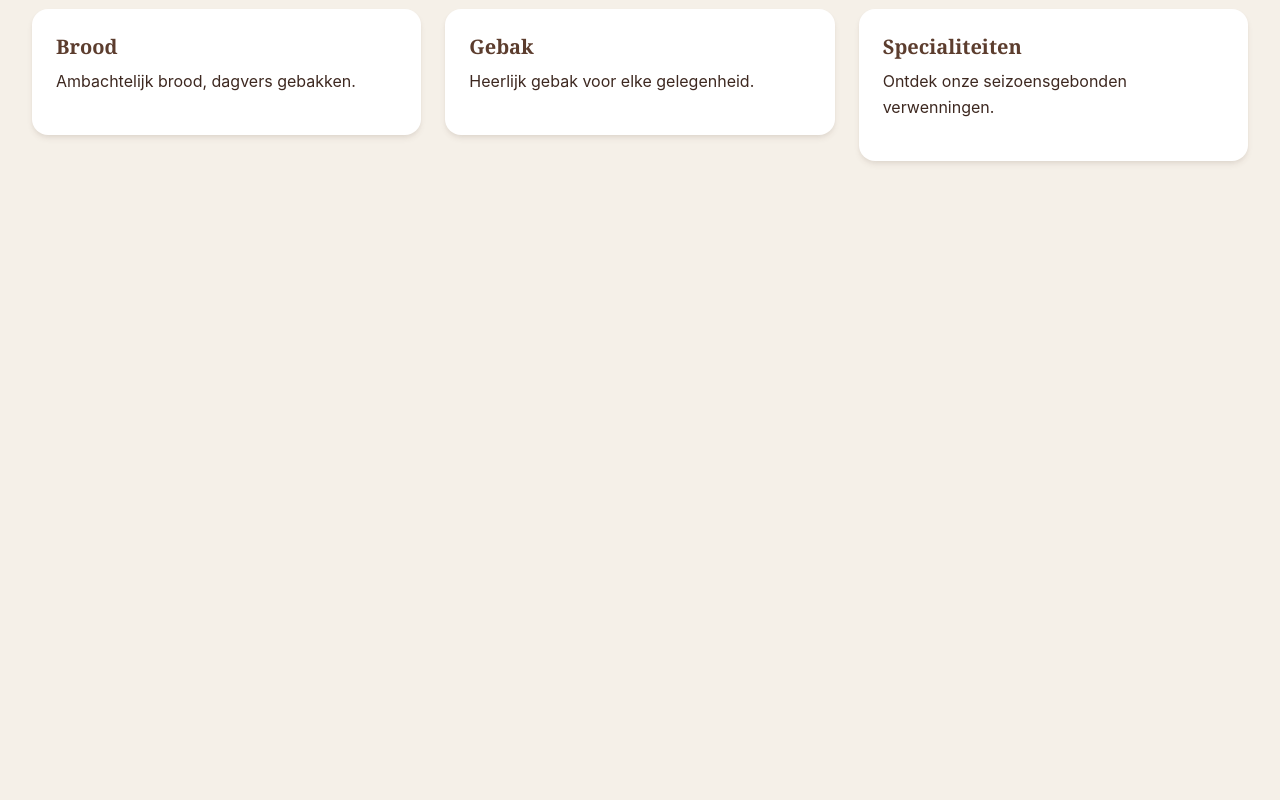
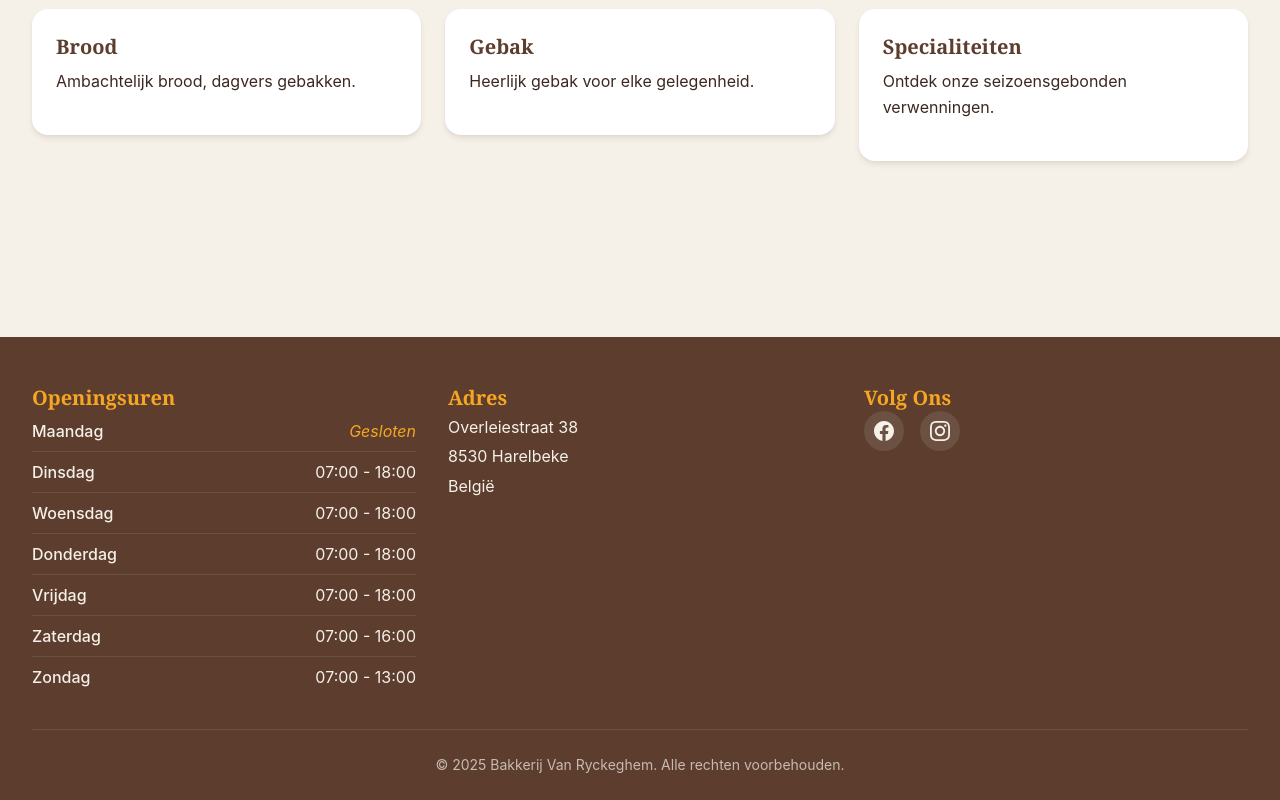
Before and after one commit to SanderVanryckeghem/bakkerij_vanryckeghem, an Angular app in the folder bakkerij_vanryckeghem/: page / in a window 1280 px wide. Shown: the part 1016-1816 px from the top of the page. Before the commit the page ends 1289 px from the top, so only its background shows below. Built offline with nearby package versions, Linux system fonts and the light colour scheme.

Commit message:
Issue 4: Shared Footer Component

```diff
--- a/bakkerij_vanryckeghem/src/app/app.html
+++ b/bakkerij_vanryckeghem/src/app/app.html
@@ -70,6 +70,8 @@
       </div>
     </div>
   </div>
+
+  <app-footer></app-footer>
 </div>
 
 <router-outlet />
--- a/bakkerij_vanryckeghem/src/app/app.ts
+++ b/bakkerij_vanryckeghem/src/app/app.ts
@@ -3,10 +3,11 @@ import { RouterOutlet } from '@angular/router';
 import { Button } from './shared/components/button/button';
 import { Card } from './shared/components/card/card';
 import { Header } from './layouts/header/header';
+import { Footer } from './layouts/footer/footer';
 
 @Component({
   selector: 'app-root',
-  imports: [RouterOutlet, Button, Card, Header],
+  imports: [RouterOutlet, Button, Card, Header, Footer],
   templateUrl: './app.html',
   styleUrl: './app.scss'
 })
--- /dev/null
+++ b/bakkerij_vanryckeghem/src/app/layouts/footer/footer.html
@@ -0,0 +1,60 @@
+<footer class="footer">
+  <div class="container-custom">
+    <div class="footer-content">
+      <div class="footer-section">
+        <h3 class="footer-title">Openingsuren</h3>
+        <ul class="hours-list">
+          @for (item of openingHours; track item.day) {
+            <li class="hours-item">
+              <span class="day">{{ item.day }}</span>
+              <span class="hours" [class.closed]="item.hours === 'Gesloten'">
+                {{ item.hours }}
+              </span>
+            </li>
+          }
+        </ul>
+      </div>
+
+      <div class="footer-section">
+        <h3 class="footer-title">Adres</h3>
+        <address class="address">
+          <p>{{ address.street }}</p>
+          <p>{{ address.zip }} {{ address.city }}</p>
+          <p>{{ address.country }}</p>
+        </address>
+      </div>
+
+      <div class="footer-section">
+        <h3 class="footer-title">Volg Ons</h3>
+        <div class="social-links">
+          @for (link of socialLinks; track link.name) {
+            <a
+              [href]="link.url"
+              target="_blank"
+              rel="noopener noreferrer"
+              [attr.aria-label]="link.name"
+              class="social-link"
+            >
+              @if (link.icon === 'facebook') {
+                <svg class="social-icon" fill="currentColor" viewBox="0 0 24 24">
+                  <path d="M24 12.073c0-6.627-5.373-12-12-12s-12 5.373-12 12c0 5.99 4.388 10.954 10.125 11.854v-8.385H7.078v-3.47h3.047V9.43c0-3.007 1.792-4.669 4.533-4.669 1.312 0 2.686.235 2.686.235v2.953H15.83c-1.491 0-1.956.925-1.956 1.874v2.25h3.328l-.532 3.47h-2.796v8.385C19.612 23.027 24 18.062 24 12.073z"/>
+                </svg>
+              }
+              @if (link.icon === 'instagram') {
+                <svg class="social-icon" fill="currentColor" viewBox="0 0 24 24">
+                  <path d="M12 2.163c3.204 0 3.584.012 4.85.07 3.252.148 4.771 1.691 4.919 4.919.058 1.265.069 1.645.069 4.849 0 3.205-.012 3.584-.069 4.849-.149 3.225-1.664 4.771-4.919 4.919-1.266.058-1.644.07-4.85.07-3.204 0-3.584-.012-4.849-.07-3.26-.149-4.771-1.699-4.919-4.92-.058-1.265-.07-1.644-.07-4.849 0-3.204.013-3.583.07-4.849.149-3.227 1.664-4.771 4.919-4.919 1.266-.057 1.645-.069 4.849-.069zm0-2.163c-3.259 0-3.667.014-4.947.072-4.358.2-6.78 2.618-6.98 6.98-.059 1.281-.073 1.689-.073 4.948 0 3.259.014 3.668.072 4.948.2 4.358 2.618 6.78 6.98 6.98 1.281.058 1.689.072 4.948.072 3.259 0 3.668-.014 4.948-.072 4.354-.2 6.782-2.618 6.979-6.98.059-1.28.073-1.689.073-4.948 0-3.259-.014-3.667-.072-4.947-.196-4.354-2.617-6.78-6.979-6.98-1.281-.059-1.69-.073-4.949-.073zm0 5.838c-3.403 0-6.162 2.759-6.162 6.162s2.759 6.163 6.162 6.163 6.162-2.759 6.162-6.163c0-3.403-2.759-6.162-6.162-6.162zm0 10.162c-2.209 0-4-1.79-4-4 0-2.209 1.791-4 4-4s4 1.791 4 4c0 2.21-1.791 4-4 4zm6.406-11.845c-.796 0-1.441.645-1.441 1.44s.645 1.44 1.441 1.44c.795 0 1.439-.645 1.439-1.44s-.644-1.44-1.439-1.44z"/>
+                </svg>
+              }
+            </a>
+          }
+        </div>
+      </div>
+    </div>
+
+    <div class="footer-bottom">
+      <p class="copyright">
+        © {{ currentYear }} Bakkerij Van Ryckeghem. Alle rechten voorbehouden.
+      </p>
+    </div>
+  </div>
+</footer>
--- /dev/null
+++ b/bakkerij_vanryckeghem/src/app/layouts/footer/footer.scss
@@ -0,0 +1,110 @@
+.footer {
+  background-color: #5C3D2E;
+  color: #F5F0E8;
+  padding: 3rem 0 1.5rem;
+  margin-top: 4rem;
+}
+
+.footer-content {
+  display: grid;
+  grid-template-columns: 1fr;
+  gap: 2rem;
+  margin-bottom: 2rem;
+
+  @media (min-width: 768px) {
+    grid-template-columns: repeat(3, 1fr);
+  }
+}
+
+.footer-section {
+  h3 {
+    margin: 0;
+  }
+}
+
+.footer-title {
+  font-size: 1.25rem;
+  font-weight: 600;
+  margin-bottom: 1rem;
+  color: #F5A623;
+  font-family: Georgia, Palatino, 'Times New Roman', serif;
+}
+
+.hours-list {
+  list-style: none;
+  padding: 0;
+  margin: 0;
+}
+
+.hours-item {
+  display: flex;
+  justify-content: space-between;
+  padding: 0.5rem 0;
+  border-bottom: 1px solid rgba(245, 240, 232, 0.1);
+
+  &:last-child {
+    border-bottom: none;
+  }
+}
+
+.day {
+  font-weight: 500;
+}
+
+.hours {
+  color: #F5F0E8;
+
+  &.closed {
+    color: #F5A623;
+    font-style: italic;
+  }
+}
+
+.address {
+  font-style: normal;
+  line-height: 1.8;
+
+  p {
+    margin: 0.25rem 0;
+  }
+}
+
+.social-links {
+  display: flex;
+  gap: 1rem;
+}
+
+.social-link {
+  display: flex;
+  align-items: center;
+  justify-content: center;
+  width: 2.5rem;
+  height: 2.5rem;
+  border-radius: 50%;
+  background-color: rgba(245, 240, 232, 0.1);
+  color: #F5F0E8;
+  transition: all 0.3s ease;
+
+  &:hover {
+    background-color: #F5A623;
+    color: #5C3D2E;
+    transform: translateY(-2px);
+  }
+}
+
+.social-icon {
+  width: 1.25rem;
+  height: 1.25rem;
+}
+
+.footer-bottom {
+  border-top: 1px solid rgba(245, 240, 232, 0.1);
+  padding-top: 1.5rem;
+  text-align: center;
+}
+
+.copyright {
+  margin: 0;
+  font-size: 0.875rem;
+  color: rgba(245, 240, 232, 0.7);
+}
--- /dev/null
+++ b/bakkerij_vanryckeghem/src/app/layouts/footer/footer.ts
@@ -0,0 +1,46 @@
+import { Component } from '@angular/core';
+
+interface OpeningHours {
+  day: string;
+  hours: string;
+}
+
+@Component({
+  selector: 'app-footer',
+  imports: [],
+  templateUrl: './footer.html',
+  styleUrl: './footer.scss',
+})
+export class Footer {
+  currentYear = new Date().getFullYear();
+
+  openingHours: OpeningHours[] = [
+    { day: 'Maandag', hours: 'Gesloten' },
+    { day: 'Dinsdag', hours: '07:00 - 18:00' },
+    { day: 'Woensdag', hours: '07:00 - 18:00' },
+    { day: 'Donderdag', hours: '07:00 - 18:00' },
+    { day: 'Vrijdag', hours: '07:00 - 18:00' },
+    { day: 'Zaterdag', hours: '07:00 - 16:00' },
+    { day: 'Zondag', hours: '07:00 - 13:00' },
+  ];
+
+  address = {
+    street: 'Overleiestraat 38',
+    city: 'Harelbeke',
+    zip: '8530',
+    country: 'België',
+  };
+
+  socialLinks = [
+    {
+      name: 'Facebook',
+      url: 'https://facebook.com/bakkerijvanryckeghem',
+      icon: 'facebook',
+    },
+    {
+      name: 'Instagram',
+      url: 'https://instagram.com/bakkerijvanryckeghem',
+      icon: 'instagram',
+    },
+  ];
+}
--- a/bakkerij_vanryckeghem/src/environments/environment.ts
+++ b/bakkerij_vanryckeghem/src/environments/environment.ts
@@ -1,11 +1,11 @@
 export const environment = {
   production: false,
   apiUrl: 'http://localhost:3000/api',
-  bakeryName: 'Bakkerij Van Ryckeghem',
+  bakeryName: 'Bakkerij Vanryckeghem',
   address: {
-    street: 'Bakkerijstraat 1',
-    city: 'Zulte',
-    zip: '9870',
+    street: 'Overleiestraat 38',
+    city: 'Harelbeke',
+    zip: '8530',
     country: 'België'
   },
   contact: {
```
